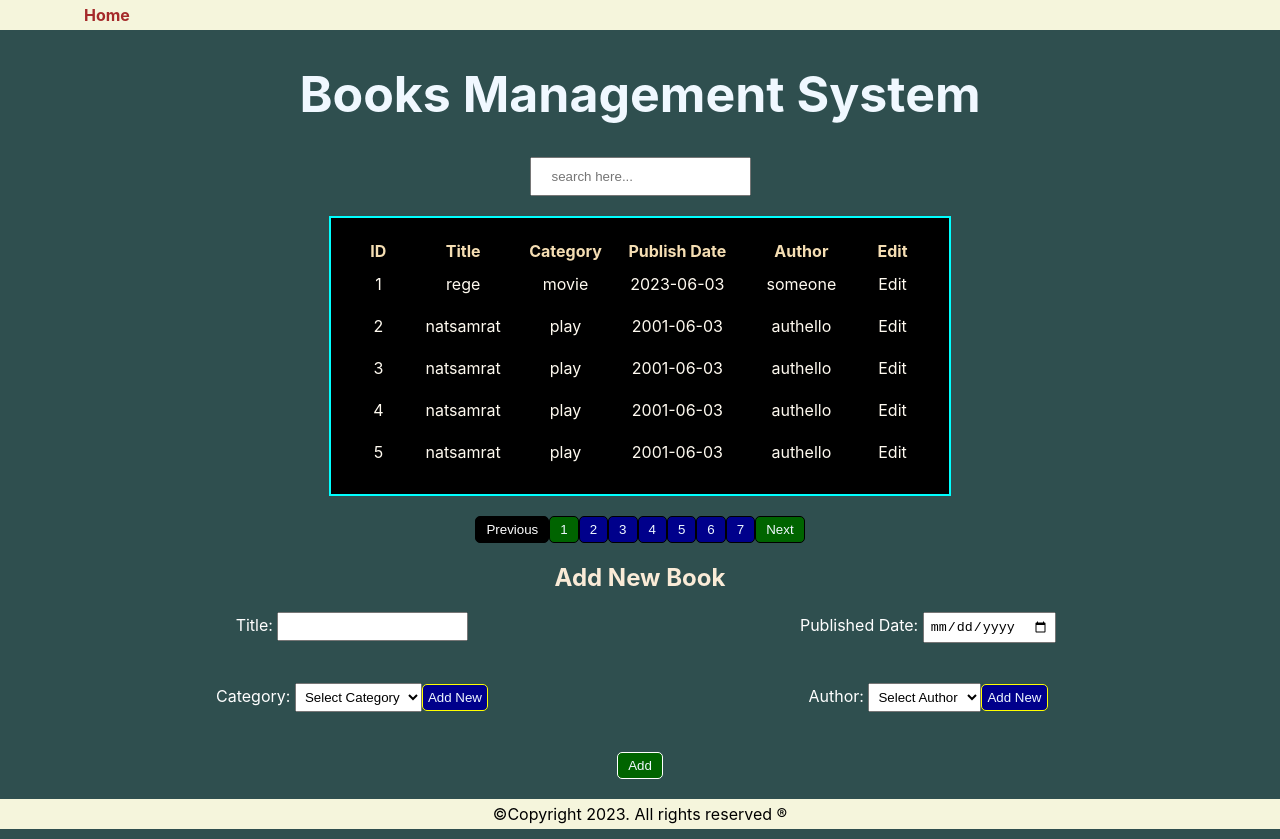
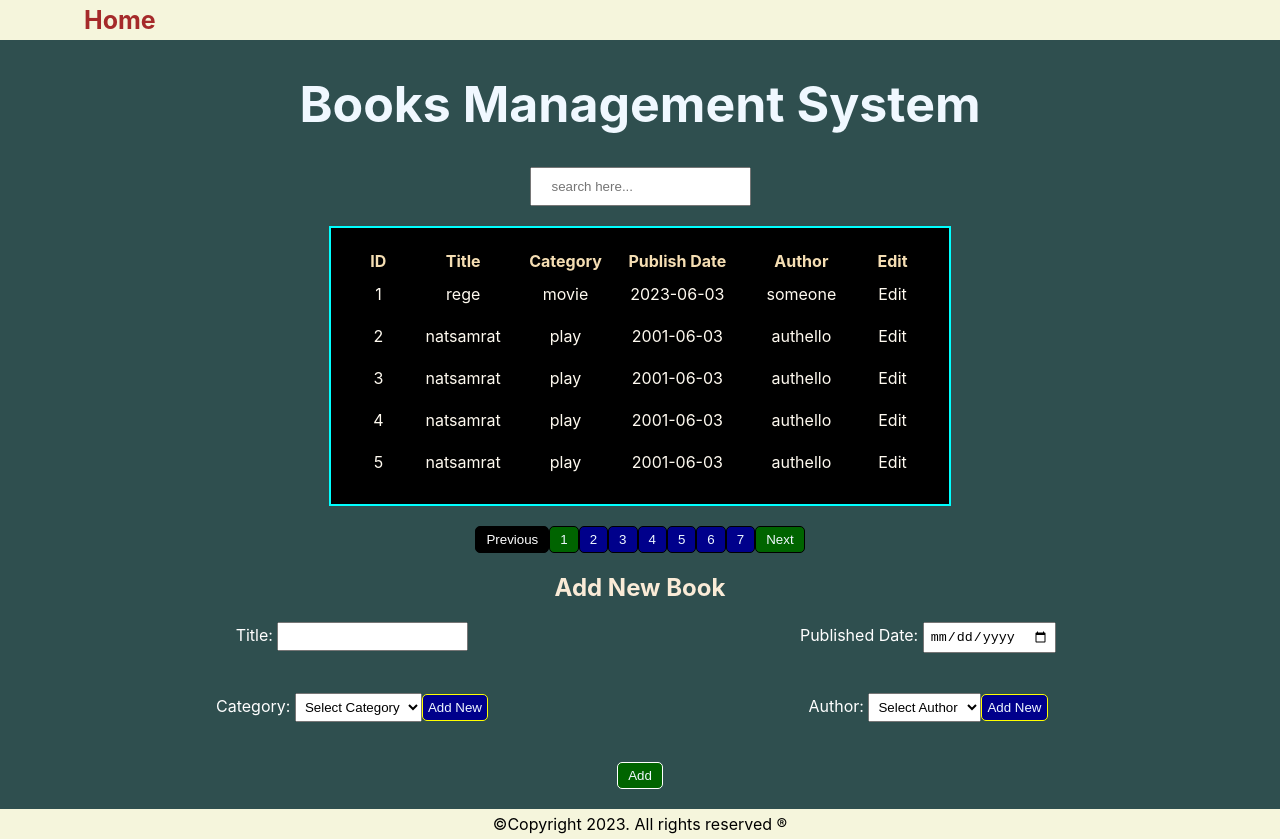
Before and after one commit to saurabh918/React-test, a React (Create React App) app: page / in a window 1280 px wide. Built offline with nearby package versions, Linux system fonts and the light colour scheme.

Commit message:
Added: ThemeProvider values wherever needed

```diff
--- a/src/components/AddNewBook/index.js
+++ b/src/components/AddNewBook/index.js
@@ -2,6 +2,7 @@ import React, { useEffect, useState } from 'react'
 import { useDispatch, useSelector } from 'react-redux'
 import { addAuthor, addBook, addCategory, deleteBook, editBookInfo } from '../../features/bookSlice'
 import { AddNewBookStyle, AddSectionStyle } from './styled'
+import { ThemeProvider } from 'styled-components'
 
 const AddNewBook = ({editBook,setEditBook}) => {
   const categories = useSelector(state => state.bookSlice.categories) // fetch categories
@@ -120,7 +121,13 @@ const AddNewBook = ({editBook,setEditBook}) => {
     }
   },[editBook])
 
+  const theme = {
+    headingColor: '#faebd7',
+    labelColor: '#ffffff'
+  }
+
   return (
+    <ThemeProvider theme={theme}>
       <AddNewBookStyle>
         <h2>{editBook? "Edit your book" : "Add New Book"}</h2>
         <form>
@@ -194,6 +201,7 @@ const AddNewBook = ({editBook,setEditBook}) => {
           </div>
         </form>
       </AddNewBookStyle>
+    </ThemeProvider>
   )
 }
 
--- a/src/components/AddNewBook/styled.js
+++ b/src/components/AddNewBook/styled.js
@@ -4,7 +4,7 @@ export const AddNewBookStyle = styled.div`
   flex-basis: 50%;
 
   h2 {
-    color: #faebd7;
+    color: ${props => props.theme.headingColor};
   }
 
   form {
@@ -76,7 +76,7 @@ export const AddNewBookStyle = styled.div`
   }
 
   label {
-    color: #fff;
+    color: ${props => props.theme.labelColor};
   }
 `;
 
--- a/src/components/bookContents/index.js
+++ b/src/components/bookContents/index.js
@@ -1,7 +1,12 @@
 import React from 'react'
 import { BookContentStyling } from './styled'
+import { ThemeProvider } from 'styled-components'
 const BookContent = ({book,handleEdit}) => {
+  const theme = {
+    tdColor: '#fffaf0'
+  }
   return (
+    <ThemeProvider theme={theme}>
       <BookContentStyling>
         <td>{book.id}</td>
         <td>{book.title}</td>
@@ -10,6 +15,7 @@ const BookContent = ({book,handleEdit}) => {
         <td>{book.author}</td>
         <td onClick={()=>handleEdit(book.id)}>Edit</td>
       </BookContentStyling>
+    </ThemeProvider>
   )
 }
 
--- a/src/components/bookContents/styled.js
+++ b/src/components/bookContents/styled.js
@@ -8,7 +8,7 @@ export const BookContentStyling = styled.tr`
 
   td {
     padding: 10px 20px;
-    color: #fffaf0;
+    color: ${props => props.theme.tdColor};
     &:last-child {
       cursor: pointer;
       &:hover {
--- a/src/components/bookDataTitles/index.js
+++ b/src/components/bookDataTitles/index.js
@@ -1,8 +1,13 @@
 import React from 'react'
 import { BookTitleStyling } from './styled'
+import { ThemeProvider } from 'styled-components'
 
 const BookDataHeading = ({handleSort,getSortOrder}) => {
+  const theme = {
+    thColor: '#f5deb3'
+  }
   return (
+    <ThemeProvider theme={theme}>
       <BookTitleStyling>
         <tr>
           <th title="sort by ID" onClick={() => handleSort('id')}>ID {getSortOrder('id')}</th>
@@ -13,6 +18,7 @@ const BookDataHeading = ({handleSort,getSortOrder}) => {
           <th>Edit</th>
         </tr>
       </BookTitleStyling>
+    </ThemeProvider>
   )
 }
 
--- a/src/components/bookDataTitles/styled.js
+++ b/src/components/bookDataTitles/styled.js
@@ -1,7 +1,7 @@
 import { styled } from "styled-components";
 
 export const BookTitleStyling = styled.thead`
-  color: #f5deb3;
+  color: ${props => props.theme.thColor};
 
   th {
       cursor: pointer;
--- a/src/components/footer/index.js
+++ b/src/components/footer/index.js
@@ -1,14 +1,21 @@
 import React from 'react'
 import WrapperComponent from '../wrapper'
 import { FooterStyle } from './styled'
+import { ThemeProvider } from 'styled-components'
 
 const FooterComponent = () => {
+  const theme = {
+    background: '#f5f5dc',
+    marginTop: '20px'
+  }
   return (
-    <FooterStyle>
-      <WrapperComponent>
-      <span>&copy;Copyright 2023. All rights reserved &reg;</span>
-      </WrapperComponent>
-    </FooterStyle>
+    <ThemeProvider theme={theme}>
+      <FooterStyle>
+        <WrapperComponent>
+        <span>&copy;Copyright 2023. All rights reserved &reg;</span>
+        </WrapperComponent>
+      </FooterStyle>
+    </ThemeProvider>
   )
 }
 
--- a/src/components/footer/styled.js
+++ b/src/components/footer/styled.js
@@ -2,7 +2,7 @@ import { styled } from "styled-components";
 
 export const FooterStyle = styled.footer`
   padding: 5px 0;
-  margin-top: 20px;
-  background-color: #f5f5dc;
+  margin-top: ${props => props.theme.marginTop};
+  background-color: ${props => props.theme.background};
   text-align: center;
 `
--- a/src/components/header/index.js
+++ b/src/components/header/index.js
@@ -2,13 +2,20 @@ import React from 'react'
 import { HeaderStyle } from './styled'
 import WrapperComponent from '../wrapper'
 import Navbar from '../navbar'
+import { ThemeProvider } from 'styled-components'
 const HeaderComponent = () => {
+  const theme = {
+    background: '#f5f5dc',
+    align: 'left'
+  }
   return (
-    <HeaderStyle>
-      <WrapperComponent>
-        <Navbar />
-      </WrapperComponent>
-    </HeaderStyle>
+    <ThemeProvider theme={theme}>
+      <HeaderStyle>
+        <WrapperComponent>
+          <Navbar />
+        </WrapperComponent>
+      </HeaderStyle>
+    </ThemeProvider>
   )
 }
 
--- a/src/components/header/styled.js
+++ b/src/components/header/styled.js
@@ -2,6 +2,6 @@ import { styled } from "styled-components";
 
 export const HeaderStyle = styled.header`
 padding: 5px 0;
-background-color: #f5f5dc;
-text-align: left;
+background-color: ${props => props.theme.background};
+text-align: ${props => props.theme.align};
 `
--- a/src/components/navbar/index.js
+++ b/src/components/navbar/index.js
@@ -1,14 +1,21 @@
 import React from 'react'
 import { NavbarStyle } from './styled'
 import { Link } from 'react-router-dom'
+import { ThemeProvider } from 'styled-components'
 
 const Navbar = () => {
+  const theme = {
+    color: '#a52a2a',
+    fontSize: '25px'
+  }
   return (
-    <NavbarStyle>
-      <Link to="/">
-        Home
-      </Link>
-    </NavbarStyle>
+    <ThemeProvider theme={theme}>
+      <NavbarStyle>
+        <Link to="/">
+          Home
+        </Link>
+      </NavbarStyle>
+    </ThemeProvider>
   )
 }
 
--- a/src/components/navbar/styled.js
+++ b/src/components/navbar/styled.js
@@ -3,9 +3,9 @@ import { styled } from "styled-components";
 export const NavbarStyle = styled.div`
   a {
     margin: auto 20px;
-    font-size: 25x;
+    font-size: ${props => props.theme.fontSize};
     font-weight: bold;
-    color: #a52a2a;
+    color: ${props => props.theme.color};
     text-decoration: none;
   }
 `
```
Lines whose indentation alone changed are shown as unchanged.
